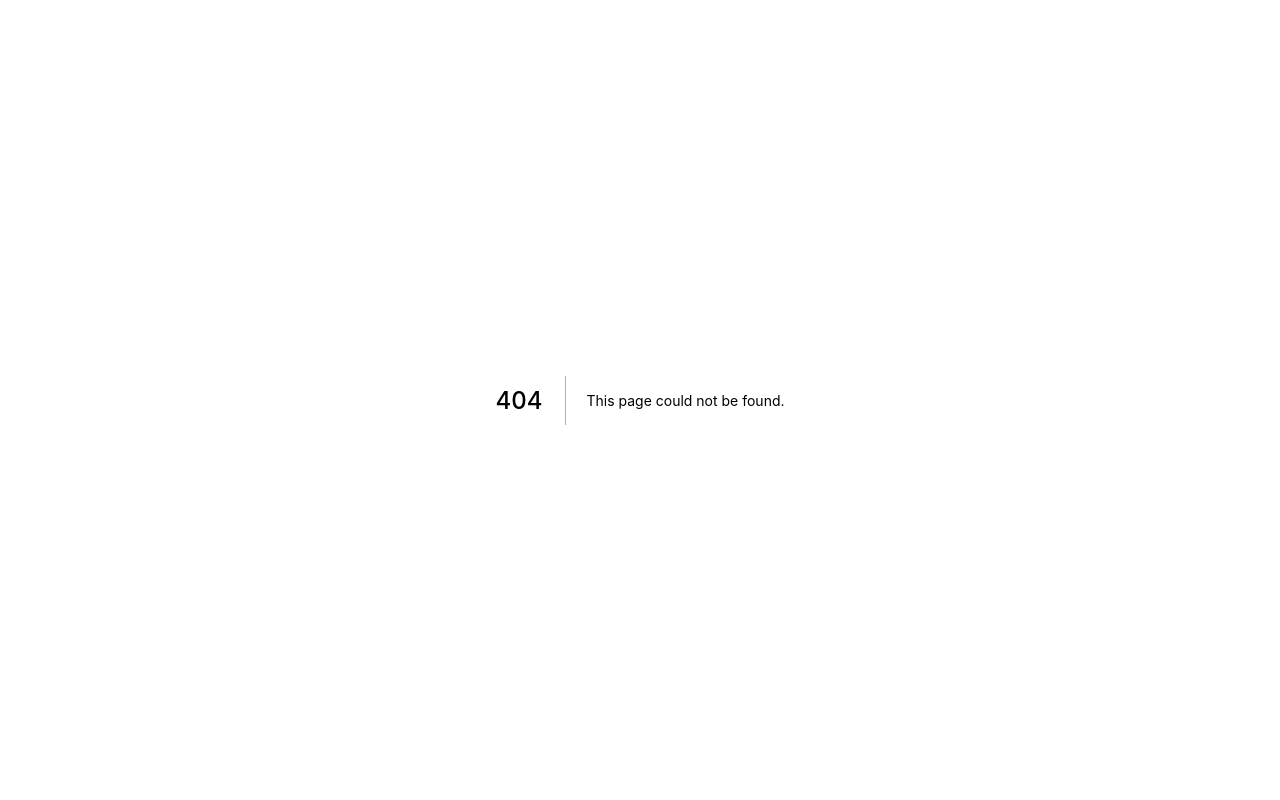
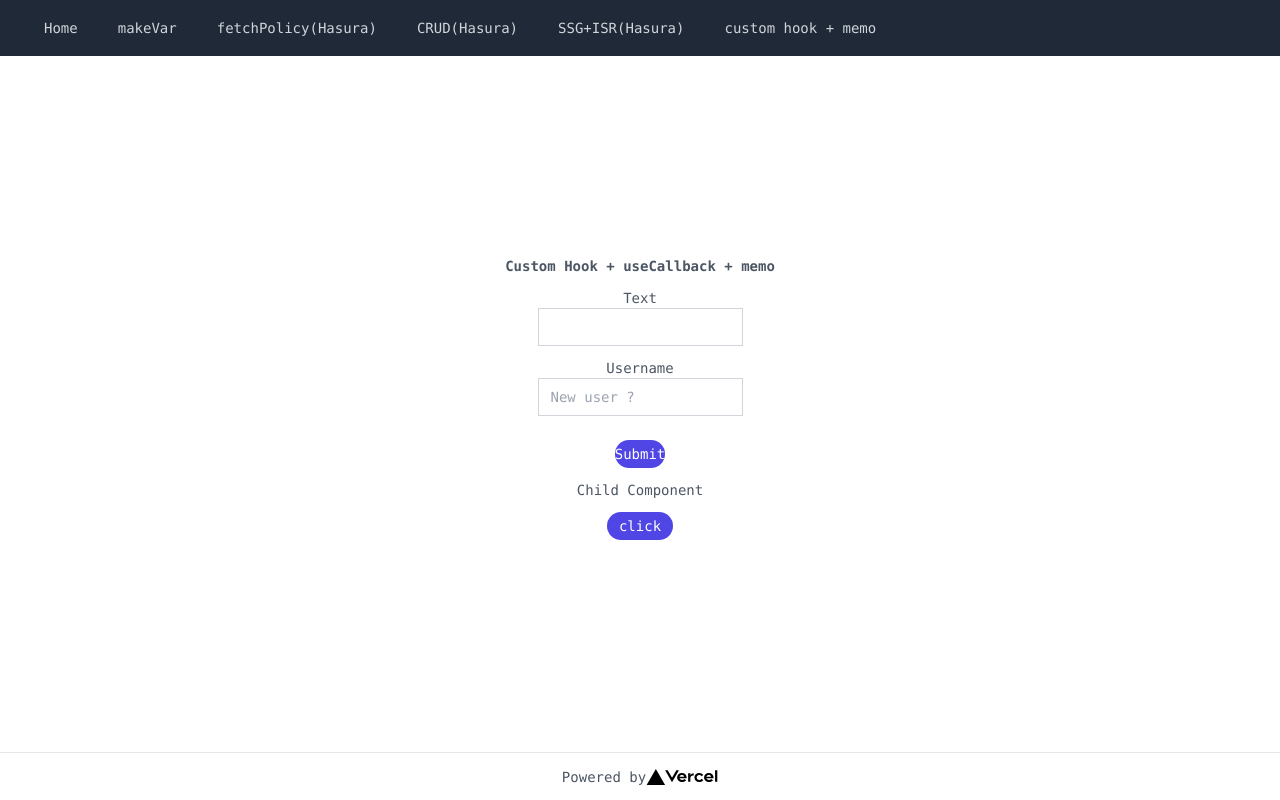
Before and after one commit to gaia2013/nextjs-hasura, a Next.js app: page /hooks-memo in a window 1280 px wide. Before the commit this address had no page. Built offline with nearby package versions, Linux system fonts and the light colour scheme.

Commit message:
Custom Hook + useCallback + memo

```diff
--- /dev/null
+++ b/components/Child.tsx
@@ -0,0 +1,20 @@
+import { ChangeEvent, FormEvent, memo, VFC } from 'react'
+
+interface Props {
+  printMsg: () => void
+  handleSubmit: (e: FormEvent<HTMLFormElement>) => Promise<void>
+}
+export const Child: VFC<Props> = memo(({ printMsg, handleSubmit }) => {
+  return (
+    <>
+      {console.log('Child rendered')}
+      <p>Child Component</p>
+      <button
+        className="my-3 py-1 px-3 text-white bg-indigo-600 hover:bg-indigo-700 rounded-2xl focus:outline-none"
+        onClick={printMsg}
+      >
+        click
+      </button>
+    </>
+  )
+})
--- /dev/null
+++ b/components/CreateUser.tsx
@@ -0,0 +1,49 @@
+import { VFC } from 'react'
+import { useCreateForm } from '../hooks/useCreateForm'
+import { Child } from './Child'
+
+export const CreateUser: VFC = () => {
+  const {
+    text,
+    handleSubmit,
+    username,
+    usernameChange,
+    printMsg,
+    handleTextChange,
+  } = useCreateForm()
+  return (
+    <>
+      {console.log('CreateUser rendered')}
+      <p className="mb-3 font-bold">Custom Hook + useCallback + memo</p>
+      <div className="mb-3 flex flex-col justify-center items-center">
+        <label>Text</label>
+        <input
+          type="text"
+          className="px-3 py-2 border border-gray-300"
+          value={text}
+          onChange={handleTextChange}
+        />
+      </div>
+      <form
+        onSubmit={handleSubmit}
+        className="flex flex-col justify-center items-center"
+      >
+        <label>Username</label>
+        <input
+          className="mb-3 px-3 py-2 border border-gray-300"
+          placeholder="New user ?"
+          type="text"
+          value={username}
+          onChange={usernameChange}
+        />
+        <button
+          className="my-3 py-1 text-white bg-indigo-600 hover:bg-indigo-700 rounded-2xl focus:outline-none"
+          type="submit"
+        >
+          Submit
+        </button>
+      </form>
+      <Child printMsg={printMsg} handleSubmit={handleSubmit} />
+    </>
+  )
+}
--- /dev/null
+++ b/hooks/useCreateForm.ts
@@ -0,0 +1,54 @@
+import { useState, useCallback, ChangeEvent, FormEvent } from 'react'
+import { useMutation } from '@apollo/client'
+import { CREATE_USER } from '../queries/queries'
+import { CreateUserMutation } from '../types/generated/graphql'
+
+export const useCreateForm = () => {
+  const [text, setText] = useState('')
+  const [username, setUsername] = useState('')
+  const [insert_users_one] = useMutation<CreateUserMutation>(CREATE_USER, {
+    update(cache, { data: { insert_users_one } }) {
+      const cacheId = cache.identify(insert_users_one)
+      cache.modify({
+        fields: {
+          users(existingUsers, { toReference }) {
+            return [toReference(cacheId), ...existingUsers]
+          },
+        },
+      })
+    },
+  })
+  const handleTextChange = useCallback((e: ChangeEvent<HTMLInputElement>) => {
+    setText(e.target.value)
+  }, [])
+  const usernameChange = useCallback((e: ChangeEvent<HTMLInputElement>) => {
+    setUsername(e.target.value)
+  }, [])
+  const printMsg = useCallback(() => {
+    console.log('Hello')
+  }, [])
+  const handleSubmit = useCallback(
+    async (e: FormEvent<HTMLFormElement>) => {
+      e.preventDefault()
+      try {
+        await insert_users_one({
+          variables: {
+            name: username,
+          },
+        })
+      } catch (err) {
+        alert(err.message)
+      }
+      setUsername('')
+    },
+    [username]
+  )
+  return {
+    text,
+    handleSubmit,
+    username,
+    usernameChange,
+    printMsg,
+    handleTextChange,
+  }
+}
--- a/pages/hasura-crud.tsx
+++ b/pages/hasura-crud.tsx
@@ -14,6 +14,7 @@ import {
 } from '../types/generated/graphql'
 import { Layout } from '../components/Layout'
 import { UserItem } from '../components/UserItem'
+
 const HasuraCRUD: VFC = () => {
   const [editedUser, setEditedUser] = useState({ id: '', name: '' })
   const { data, error } = useQuery<GetUsersQuery>(GET_USERS, {
--- /dev/null
+++ b/pages/hooks-memo.tsx
@@ -0,0 +1,12 @@
+import { VFC } from 'react'
+import { Layout } from '../components/Layout'
+import { CreateUser } from '../components/CreateUser'
+
+const HooksMemo: VFC = () => {
+  return (
+    <Layout title="Hooks memo">
+      <CreateUser />
+    </Layout>
+  )
+}
+export default HooksMemo
```
